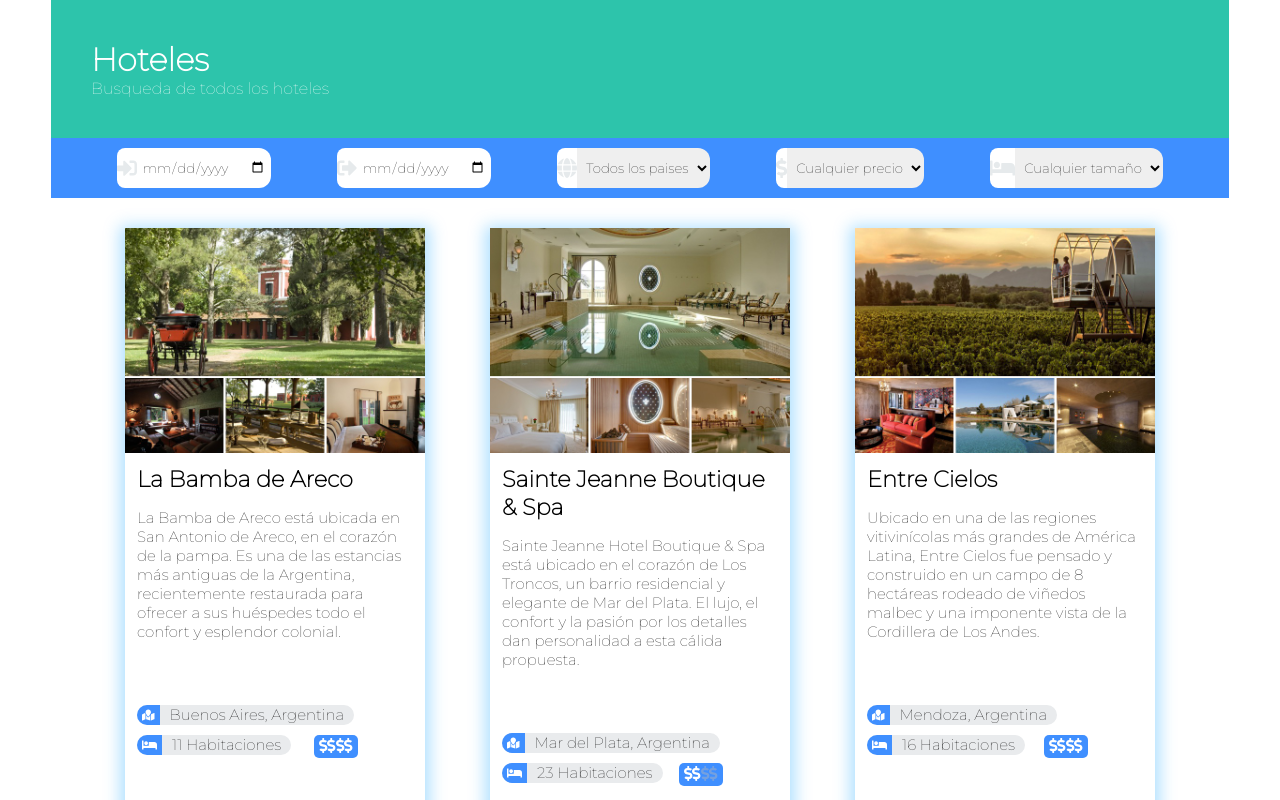
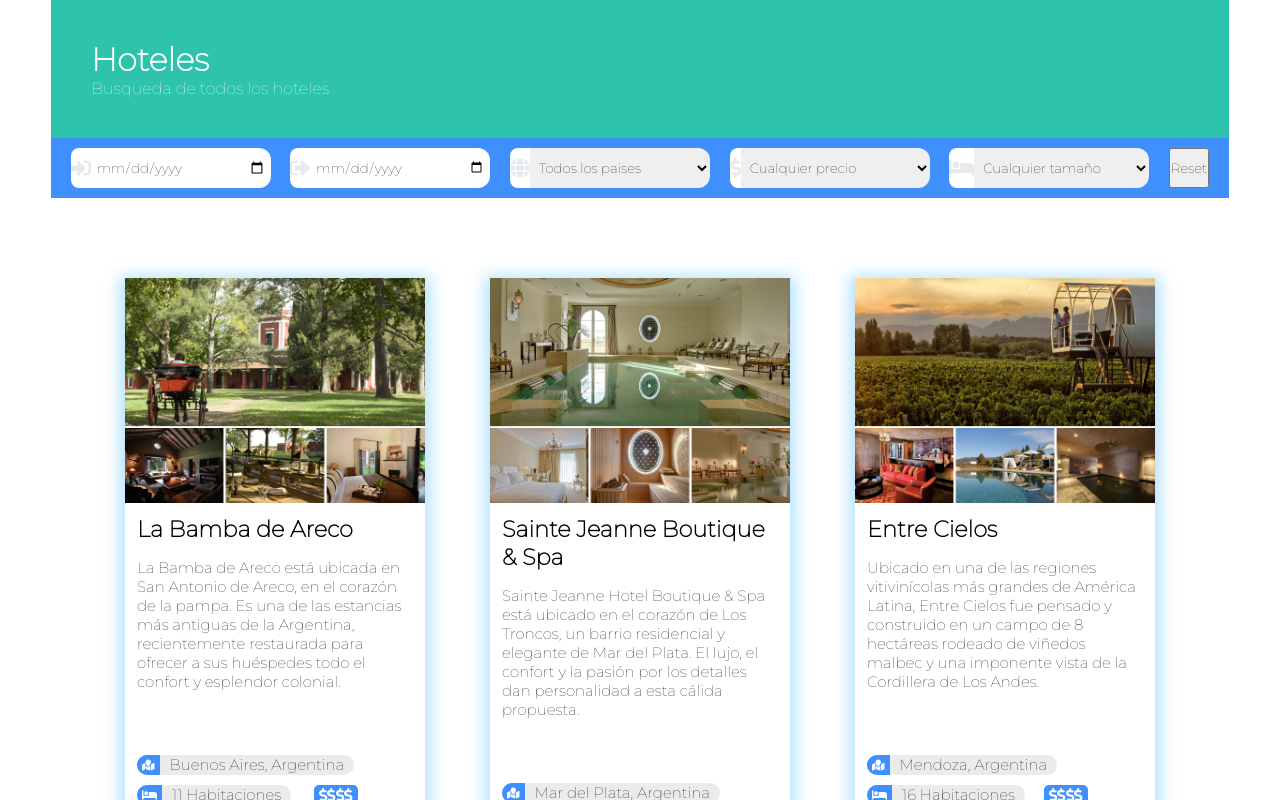
Before and after one commit to Johan52752/Hotels-proyect, a React (Create React App) app: page / in a window 1280 px wide. Shown: the top 800 px of the page. Built offline with nearby package versions, Linux system fonts and the light colour scheme; the HTML template or start-up script is replaced by a standard one.

Commit message:
organizacion de codigo

```diff
--- a/src/App.css
+++ b/src/App.css
@@ -19,7 +19,7 @@
     display: flex;
     flex-wrap: wrap;
     width: 100%;
-    padding:30px 40px;
+    padding:80px 40px;
     justify-content: space-evenly;
 }
 @media (max-width:800px){
--- a/src/App.js
+++ b/src/App.js
@@ -2,106 +2,148 @@
 import { Filters } from "./components/filters/Filters.jsx";
 import { Hotel } from "./components/hotel/Hotel.jsx";
 import { hotelsData } from "./scripts/data.js";
-import { useState } from "react";
+import { useEffect, useState } from "react";
 import "./App.css";
 
 function App() {
-  const [availabilityFrom, setAvailabilityFrom]=useState(0);
-  const [availabilityTo, setAvailabilityTo]=useState(0);
-  const [country, setCountry]=useState("Cualquier pais");
-  const [price, setPrice]=useState("Cualquier precio");
-  const [size, setSize]=useState("Cualquier tamaño");
-  // const [reset, setReset]=useState(false);
-  const handlerDateFrom=(e)=>{
-    setAvailabilityFrom(e.target.value)
-  }
-  const handlerDateTo=(e)=>{
-    if(availabilityFrom ){
-      if(new Date(e.target.value)< new Date(availabilityFrom)){
-        alert("Tienes que poner una fecha de salida mayor a la fecha de entrada")
-      }else{
-        setAvailabilityTo(e.target.value)
+  const [availabilityFrom, setAvailabilityFrom] = useState(0);
+  const [availabilityTo, setAvailabilityTo] = useState(0);
+  const [country, setCountry] = useState("Cualquier pais");
+  const [price, setPrice] = useState("Cualquier precio");
+  const [size, setSize] = useState("Cualquier tamaño");
+  let hotelFilter = [];
+  const handlerDateFrom = (e) => {
+    setAvailabilityFrom(e.target.value);
+  };
+  const handlerDateTo = (e) => {
+    if (availabilityFrom) {
+      if (new Date(e.target.value) < new Date(availabilityFrom)) {
+        alert(
+          "Tienes que poner una fecha de salida mayor a la fecha de entrada"
+        );
+      } else {
+        setAvailabilityTo(e.target.value);
       }
-    }else{
+    } else {
       alert("Tienes que colocar primero la fecha de entrada");
     }
+  };
+  const handlerCountry = (e) => {
+    if (availabilityFrom && availabilityTo) {
+      setCountry(e.target.value);
+    } else {
+      alert(
+        "Tienes que colocar las 2 fechas primero antes de aplicar los filtros"
+      );
+    }
+  };
+  const handlerPrice = (e) => {
+    if (availabilityFrom && availabilityTo) {
+      setPrice(e.target.value);
+    } else {
+      alert("Tienes que colocar las 2 fechas primero para aplicar los filtros");
+    }
+  };
+  const handlerSize = (e) => {
+    if (availabilityFrom && availabilityTo) {
+      setSize(e.target.value);
+    } else {
+      alert(
+        "Tienes que colocar las 2 fechas primero antes de aplicar los filtros"
+      );
+    }
+  };
+  const handlerReset = (e) => {
+    setAvailabilityFrom("");
+    setAvailabilityTo("");
+    setCountry("Cualquier pais");
+    setPrice("Cualquier precio");
+    setSize("Cualquier Tamaño");
+  };
+
+  if (availabilityFrom && availabilityTo) {
+    const conditionDate = (from, to, hotelFrom, hotelTo) => {
+      let dateFrom = new Date(from).getTime(); //convierto a tiempo UNIX la fecha de entrada
+      let dateTo = new Date(to).getTime(); //convierto a tiempo UNIX la fecha de salida
+      let dateHotelFrom = new Date(hotelFrom);
+      let dateHotelTo = new Date(hotelTo);
+      dateHotelFrom = new Date(
+        dateHotelFrom.getFullYear() +
+          "-" +
+          (dateHotelFrom.getMonth() + 1) +
+          "-" +
+          (dateHotelFrom.getDate() - 1)
+      ).getTime();
+      dateHotelTo = new Date(
+        dateHotelTo.getFullYear() +
+          "-" +
+          (dateHotelTo.getMonth() + 1) +
+          "-" +
+          dateHotelTo.getDate()
+      ).getTime();
+      return (
+        dateFrom >= dateHotelFrom &&
+        dateFrom < dateHotelTo &&
+        dateTo > dateHotelFrom &&
+        dateTo <= dateHotelTo
+      );
+    };
+    const conditionCountry = (country, hotelCountry) => {
+      return country === "Cualquier pais" ? true : hotelCountry === country;
+    };
+    const conditionPrice = (price, hotelPrice) => {
+      return price === "Cualquier precio" ? true : hotelPrice == price;
+    };
+    let conditionSize = (size, hotelSize) => {
+      if (size == "Cualquier tamaño") {
+        return true;
+      } else if (size === "Hotel pequeño") {
+        return hotelSize <= 10;
+      } else if (size === "Hotel mediano") {
+        return hotelSize <= 20 && hotelSize > 10;
+      } else if (size === "Hotel grande") {
+        return hotelSize > 20;
+      }
+    };
+    hotelFilter = hotelsData.filter((hotel) => {
+      return (
+        conditionDate(
+          availabilityFrom,
+          availabilityTo,
+          hotel.availabilityFrom,
+          hotel.availabilityTo
+        ) &&
+        conditionCountry(country, hotel.country) &&
+        conditionPrice(price, hotel.price) &&
+        conditionSize(size, hotel.rooms)
+      );
+    });
+  } else {
+    hotelFilter = hotelsData;
   }
-  const handlerCountry=(e)=>{
-    if(availabilityFrom && availabilityTo){
-      setCountry(e.target.value) ;
-    }else{
-      alert("Tienes que colocar las 2 fechas primero antes de aplicar los filtros");
-    }
-  }
-  const handlerPrice=(e)=>{
-    if(availabilityFrom && availabilityTo){
-      setPrice(e.target.value)
-    }else{
-      alert("Tienes que colocar las 2 fechas primero para aplicar los filtros")
-    }
 
-  }
-  const handlerSize=(e)=>{
-    if(availabilityFrom && availabilityTo){
-      setSize(e.target.value)
-    }else{
-      alert("Tienes que colocar las 2 fechas primero antes de aplicar los filtros")
-
-    }
-  }
-  // const handlerReset=(e)=>{
-  //   setAvailabilityFrom(0)
-  //   setAvailabilityTo(0)
-  //   setCountry("Cualquier pais")
-  //   setPrice("Cualquier precio")
-  //   setSize("Cualquier Tamaño")
-  //   e.target.className="disabled";
-  // }
-  let hotelFilter;
-  if(availabilityFrom && availabilityTo) {
-      hotelFilter=hotelsData.filter(hotel=>{
-        let conditionDate;
-        let conditionCountry;
-        let conditionPrice;
-        let conditionSize;
-        let dateFrom=new Date(availabilityFrom).getTime();//convierto a tiempo UNIX la fecha de entrada
-        let dateTo=new Date(availabilityTo).getTime();//convierto a tiempo UNIX la fecha de salida
-        let dateHotelFrom=new Date(hotel.availabilityFrom);
-        let dateHotelTo=new Date(hotel.availabilityTo);
-        dateHotelFrom=new Date(dateHotelFrom.getFullYear()+"-"+(dateHotelFrom.getMonth()+1)+"-"+(dateHotelFrom.getDate()-1)).getTime();
-        dateHotelTo=new Date(dateHotelTo.getFullYear()+"-"+(dateHotelTo.getMonth()+1)+"-"+(dateHotelTo.getDate())).getTime();
-        (dateFrom>=dateHotelFrom && dateFrom<dateHotelTo)&&(dateTo>dateHotelFrom && dateTo<=dateHotelTo) ? conditionDate=true: conditionDate=false;
-        country==="Cualquier pais" ? conditionCountry=true : conditionCountry=(hotel.country===country);
-        price==="Cualquier precio" ? conditionPrice=true : conditionPrice=(hotel.price==price);
-        if (size=="Cualquier tamaño") {
-          conditionSize=true;
-        }else if(size==="Hotel pequeño"){
-          conditionSize=(hotel.rooms<=10 );
-        }else if(size==="Hotel mediano"){
-          conditionSize=(hotel.rooms<=20 && hotel.rooms>10)
-        }else if(size==="Hotel grande"){
-          conditionSize=(hotel.rooms>20)
-        }
-
-        return(conditionDate && conditionCountry&& conditionPrice && conditionSize);
-      }
-    )
-  }else{
-    hotelFilter=hotelsData;
-  }
+  console.log(hotelFilter);
+  console.log(availabilityFrom, availabilityTo);
   return (
     <div className="App">
-      <Header dateFrom={availabilityFrom} dateTo={availabilityTo} country={country} price={price} size={size}/>
+      <Header
+        dateFrom={availabilityFrom}
+        dateTo={availabilityTo}
+        country={country}
+        price={price}
+        size={size}
+      />
       <Filters
-        stateFrom={[availabilityFrom,handlerDateFrom ]}
-        stateTo={[availabilityTo,handlerDateTo ]}
-        stateCountry={[country,handlerCountry ]}
-        statePrice={[price,handlerPrice ]}
-        stateSize={[size,handlerSize ]}
+        stateFrom={[availabilityFrom, handlerDateFrom]}
+        stateTo={[availabilityTo, handlerDateTo]}
+        stateCountry={[country, handlerCountry]}
+        statePrice={[price, handlerPrice]}
+        stateSize={[size, handlerSize]}
+        handlerReset={handlerReset}
       />
       <div className="Hotels">
-        {
-          hotelFilter.length>0 ? hotelFilter.map((hotel, index) => {
+        {hotelFilter.length > 0 ? (
+          hotelFilter.map((hotel, index) => {
             return (
               <Hotel
                 key={index}
@@ -112,12 +154,12 @@
                 country={hotel.country}
                 rooms={hotel.rooms}
                 price={hotel.price}
-                />
+              />
             );
-          }) : (
-              <p>No se encontraron resultados</p>
-          )
-        }
+          })
+        ) : (
+          <p>No se encontraron resultados</p>
+        )}
       </div>
     </div>
   );
--- a/src/components/filters/Filters.css
+++ b/src/components/filters/Filters.css
@@ -55,6 +55,9 @@
     border: 2px solid ;
     color:white;
 }
+.Filters div{
+   width: 200px;
+}
 @media (max-width:800px) {
     .Filter{
         width: 100%;
--- a/src/components/filters/Filters.jsx
+++ b/src/components/filters/Filters.jsx
@@ -47,7 +47,7 @@
                         <option value="Hotel grande">Hotel grande</option>
                     </select>
                 </div>
-
+                <button onClick={props.handlerReset}>Reset</button>
             </div>
         </div>
     )
--- a/src/components/header/Header.jsx
+++ b/src/components/header/Header.jsx
@@ -42,9 +42,7 @@
             <h1>Hoteles</h1>
             <p>{
             props.dateFrom && props.dateTo ?  `Busqueda de hoteles ${size} ${price} desde el ${fechaInitial} hasta el ${fechaSecondary}${country}`: ("Busqueda de todos los hoteles")
-
             }</p>
-
         </div>
     )
 }
```
Also changed, not shown: 1 other file (tests, documents, lock files or other folders).
